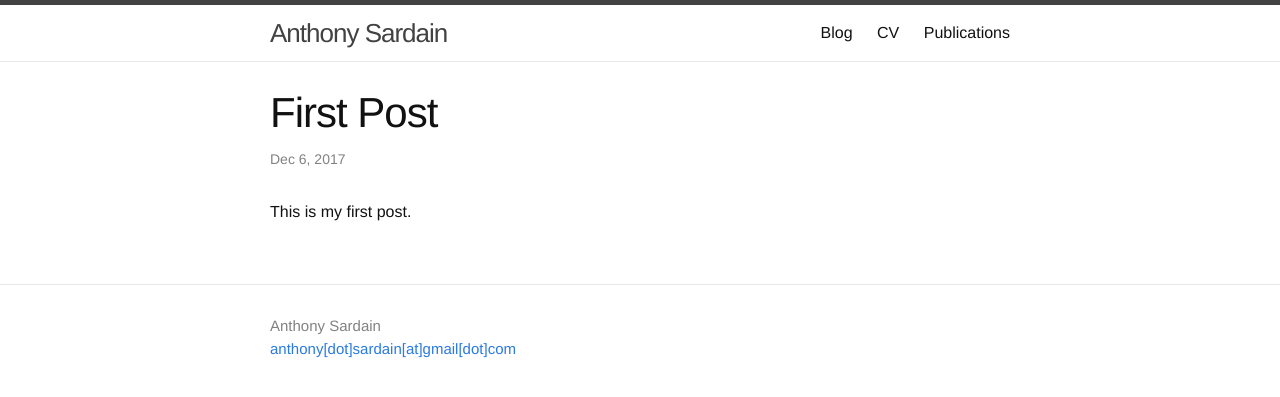
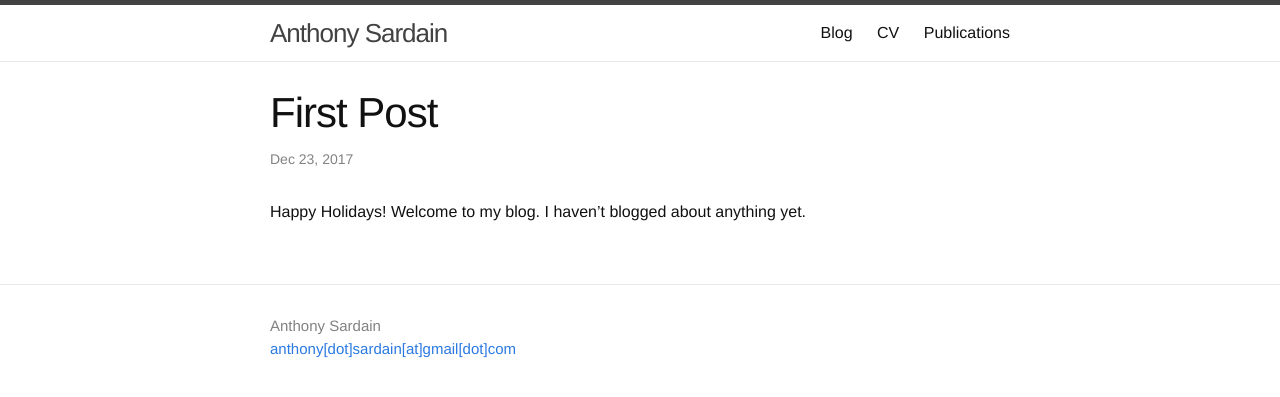
Before and after one commit to emmajhudgins/emmajhudgins.github.io, a Jekyll site: the page built from _posts/2017-12-06-first-post.md, in a window 1280 px wide. Shown: the top 397 px of the page. Built offline with Jekyll 4.4.1, drawn with Linux system fonts in a browser that asks for light colours.

Commit message:
Update 2017-12-06-first-post.md

```diff
--- a/_posts/2017-12-06-first-post.md
+++ b/_posts/2017-12-06-first-post.md
@@ -1,7 +1,7 @@
 ---
 layout: post
 title: "First Post"
-date: 2017-12-06
+date: 2017-12-23
 ---
 
-This is my first post.
+Happy Holidays! Welcome to my blog. I haven't blogged about anything yet.
```
